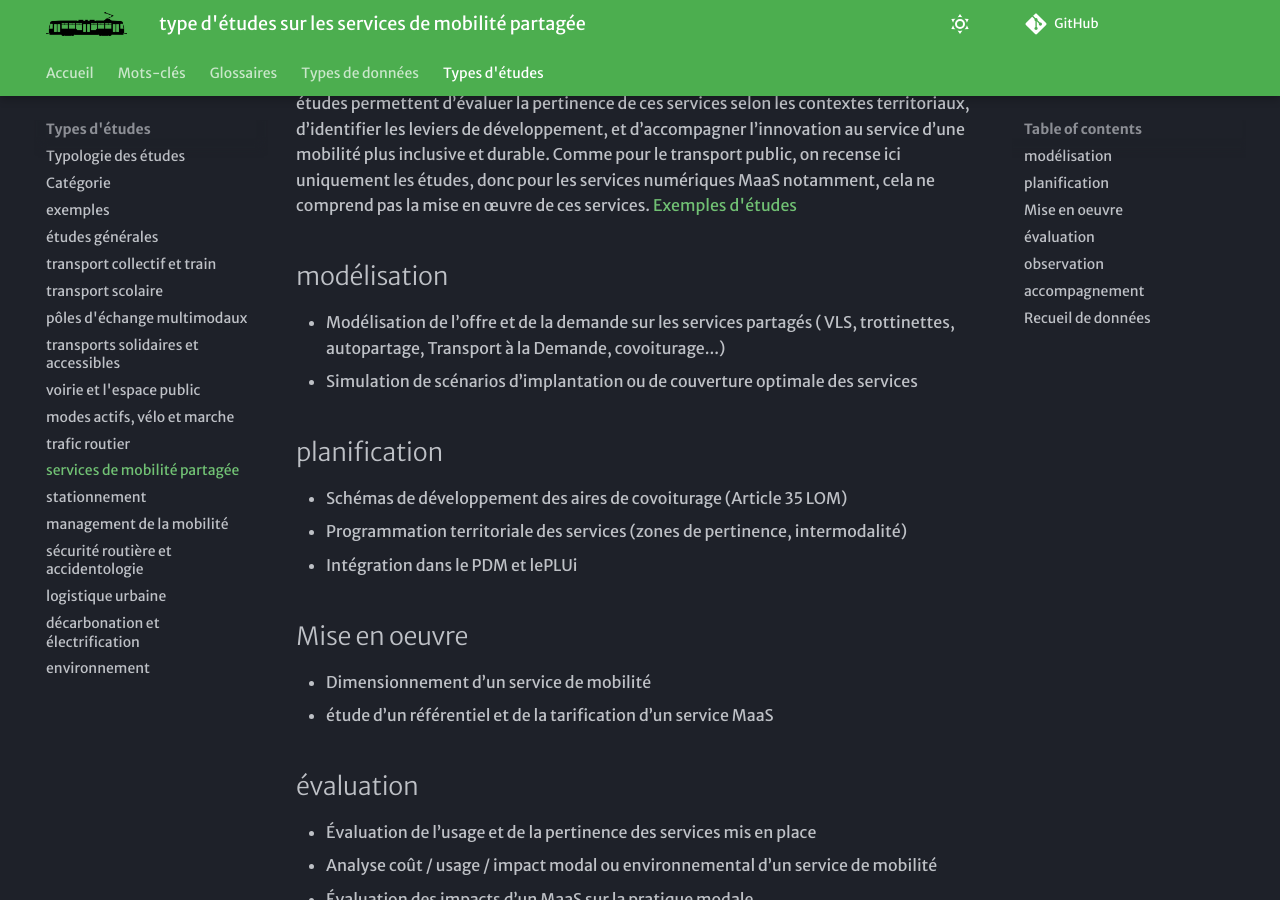
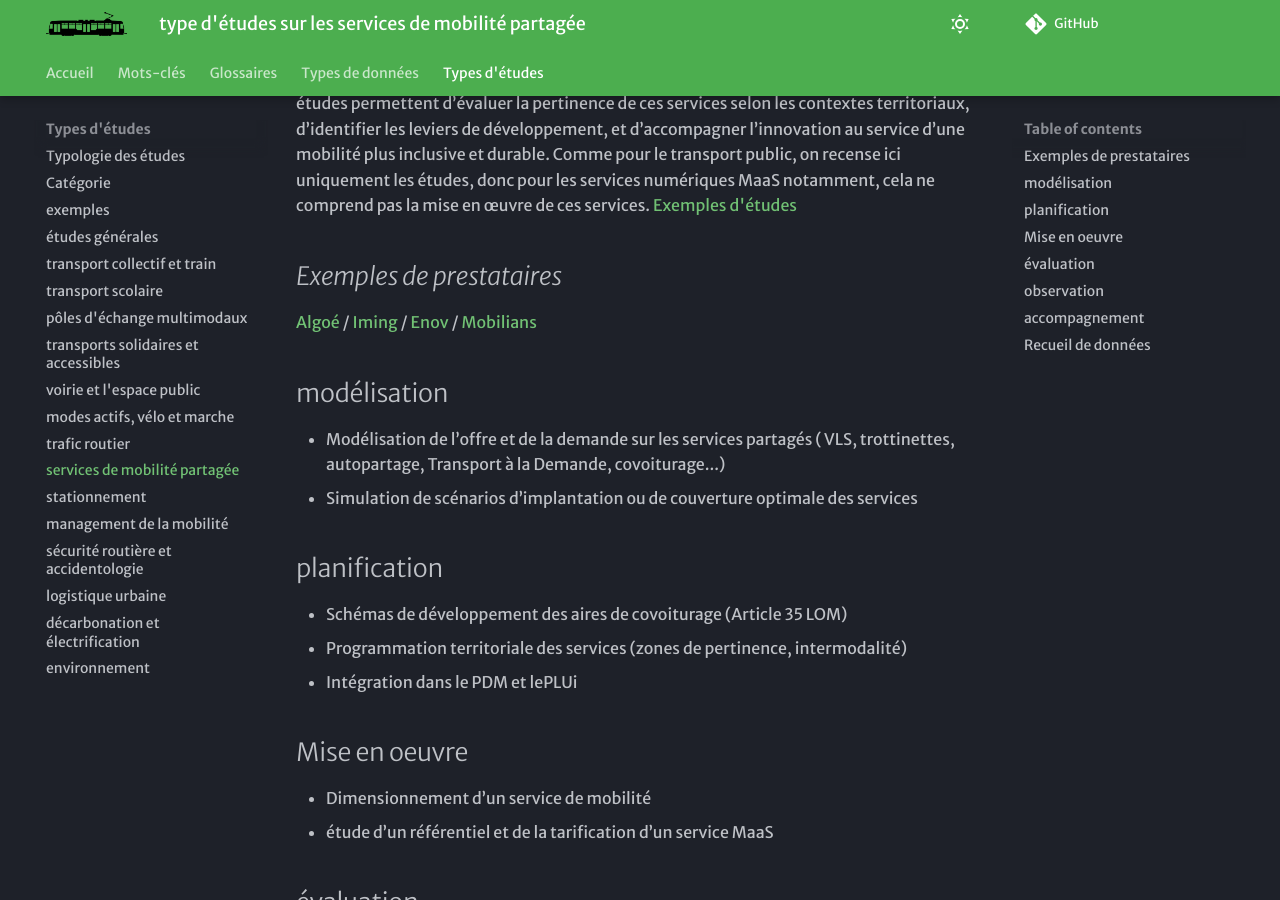
Before and after one commit to xdurang/mobscidat, an MkDocs documentation site: the page built from docs/type_etudes/TE_mobilite_partagee.md, in a window 1280 px wide and 900 px high, scrolled down 346 px. Built offline with MkDocs 1.6.1 and Material for MkDocs 9.7.7, drawn with Linux system fonts in a browser that asks for light colours; some web fonts are replaced; comment, search, counter and statistics services are not loaded.

Commit message:
Update TE_mobilite_partagee.md

```diff
--- a/docs/type_etudes/TE_mobilite_partagee.md
+++ b/docs/type_etudes/TE_mobilite_partagee.md
@@ -7,6 +7,8 @@ tags:
 Les études sur les services de mobilité portent sur les offres alternatives ou complémentaires aux modes traditionnels, comme l’autopartage, le covoiturage, les vélos ou trottinettes en libre-service, les services à la demande, ou encore les plateformes numériques de mobilité (MaaS). Elles visent à analyser les usages, les modèles économiques, l’intégration avec les autres réseaux et les conditions de mise en œuvre. Ces études permettent d’évaluer la pertinence de ces services selon les contextes territoriaux, d’identifier les leviers de développement, et d’accompagner l’innovation au service d’une mobilité plus inclusive et durable.
 Comme pour le transport public, on recense ici uniquement les études, donc pour les services numériques MaaS notamment, cela ne comprend pas la mise en œuvre de ces services.
 [Exemples d'études](https://documentsmarches.francemobilites.fr/Search/?sort=score&sortOrder=desc&highlight=true&facet=true&r=1&f_type=DOCUMENT&f_property.FMCode.PublicContractClass.natureOfPrestations_string=Etude+service&l_property.FMCode.PublicContractClass.natureOfPrestations_string=25&l_property.FMCode.PublicContractClass.metierIndex_string=25&text=services+de+mobilit%C3%A9+OU+trottinette+OU+autopartage+OU+covoiturage)
+## _Exemples de prestataires_
+[Algoé](https://www.algoe.fr/secteur/transports-et-mobilites/) / [Iming](https://iming.fr/domaines) / [Enov](https://enov.fr/nos-experts-sectoriels/etudes-transports-et-mobilite) / [Mobilians](https://www.mobilians.fr/)
 
 ## modélisation
 - Modélisation de l’offre et de la demande sur les services partagés ( VLS, trottinettes, autopartage, Transport à la Demande, covoiturage...)
```
